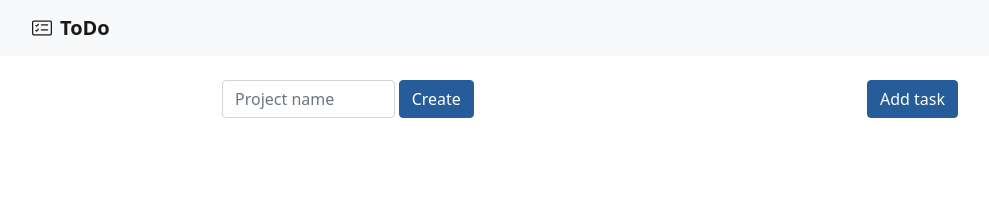
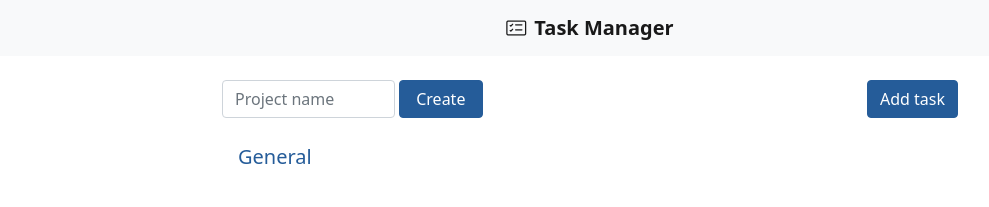
Before and after one commit to cyonii/todo-app, a website built with webpack: page src/index.html in a window 1280 px wide. Shown: the whole page, without its empty margins (50-1039 px from the left). Built offline with nearby package versions, Linux system fonts and the light colour scheme.

Commit message:
Store and retrieve projects in localStorage

```diff
--- a/package.json
+++ b/package.json
@@ -26,6 +26,8 @@
   },
   "dependencies": {
     "bootstrap": "^5.0.0-beta3",
-    "bootstrap-icons": "^1.4.1"
+    "bootstrap-icons": "^1.4.1",
+    "date-fns": "^2.19.0",
+    "lodash": "^4.17.21"
   }
 }
--- a/src/index.html
+++ b/src/index.html
@@ -11,29 +11,36 @@
 <body>
   <header>
     <nav class="navbar navbar-light bg-light">
-      <div class="container">
-        <a class="navbar-brand d-flex align-items-center" href="#">
+      <div class="container-lg">
+        <a class="navbar-brand user-select-none d-flex align-items-center mx-auto" href="/">
           <i class="bi bi-card-checklist me-2"></i>
-          <strong>ToDo</strong>
+          <strong>Task Manager</strong>
         </a>
       </div>
     </nav>
   </header>
   <main>
-    <div class="container">
+    <div class="container-lg">
       <div class="row justify-content-center">
+        <!-- Projects column -->
         <div class="col-sm-5 col-lg-3 py-4">
-          <form class="row gx-1">
+          <!-- Form row -->
+          <form class="row gx-1 mb-3" id="projectForm">
             <div class="col-8">
               <label class="visually-hidden" for="project">Project</label>
-              <input type="text" class="form-control" id="project" placeholder="Project name">
+              <input type="text" name="name" class="form-control" placeholder="Project name" required>
             </div>
 
             <div class="col-4">
-              <button type="submit" class="btn btn-primary">Create</button>
+              <button type="submit" class="btn btn-primary w-100">Create</button>
             </div>
           </form>
+
+          <!-- Projects - cards -->
+          <div class="nav flex-column nav-pills" id="project-stack" role="tablist" aria-orientation="vertical"></div>
         </div>
+
+        <!-- ToDo column -->
         <div class="col-sm-7 col-lg-5 py-4">
           <div class="d-flex">
             <button class="btn btn-primary ms-auto">Add task</button>
@@ -42,6 +49,9 @@
       </div>
     </div>
   </main>
+
+
+
 </body>
 
 </html>
--- a/src/index.js
+++ b/src/index.js
@@ -1,12 +1,44 @@
 import "./index.html";
 import "./scss/bundle.scss";
-import { Project, ToDo } from "./js/todo.js";
+import { Pill } from "bootstrap";
+import Project from "./js/project";
+import ToDo from "./js/todo";
+import domWorker from "./js/domWorker";
 
-const project = new Project({ name: "General" });
-const todo = new ToDo({
-  title: "Build the UI",
-  description: "Work on the UI of Komrades web app",
-});
+const projectForm = document.getElementById("projectForm");
 
-console.log(project);
-console.log(todo);
+// Always add General project if it's unavailable
+if (localStorage.length < 1) {
+  const generalProject = new Project("General");
+
+  generalProject.on("aftersave", (p) => domWorker.appendProject(p));
+  generalProject.save();
+} else {
+  // Append projects stored on local storage
+  Project.getStoredProjects(true).forEach((project) => {
+    const { name, id } = project;
+    const newProject = new Project(name, id);
+
+    domWorker.appendProject(newProject);
+  });
+}
+
+// const newTodo = new ToDo({
+//   title: "Hello, I am your task manager",
+//   description: "I will help you organize your plan",
+//   dueDate: new Date(),
+//   priority: "low",
+//   notes: "You can delete me when you want",
+// });
+
+projectForm.onsubmit = (event) => {
+  event.preventDefault();
+  const formData = new FormData(event.currentTarget);
+  const newProject = new Project(formData.get("name"));
+
+  if (newProject.save()) {
+    const projects = Project.getStoredProjects(true);
+    domWorker.appendProject(projects[projects.length - 1]);
+  }
+  event.currentTarget.reset();
+};
--- /dev/null
+++ b/src/js/domWorker.js
@@ -0,0 +1,31 @@
+export default (() => {
+  function makeProjectCard(project) {
+    const navBtn = document.createElement("button");
+
+    navBtn.classList.add("nav-link", "lead", "text-primay", "text-start");
+    navBtn.innerText = project.name;
+    setAttributes(navBtn, {
+      type: "button",
+      id: project.id,
+      "data-bs-toggle": "pill",
+      role: "tab",
+    });
+
+    return navBtn;
+  }
+
+  function appendProject(project) {
+    const projectStack = document.getElementById("project-stack");
+    const projectCard = makeProjectCard(project);
+
+    projectStack.appendChild(projectCard);
+  }
+
+  function setAttributes(el, attrs) {
+    for (var key in attrs) {
+      el.setAttribute(key, attrs[key]);
+    }
+  }
+
+  return { appendProject, setAttributes };
+})();
--- /dev/null
+++ b/src/js/project.js
@@ -0,0 +1,48 @@
+import { randomID } from "./utilities";
+import EventEmitter from "events";
+import _ from "lodash";
+
+export default class Project extends EventEmitter {
+  constructor(name, id = null) {
+    super();
+    this.name = name.trim();
+    this.id = id ? id : randomID();
+  }
+
+  exists() {
+    const storedProjects = Project.getStoredProjects(true) || [];
+    const found = storedProjects.find((project) => {
+      return project.name.match(new RegExp(this.name.trim(), "i"));
+    });
+
+    return found ? true : false;
+  }
+
+  isValid() {
+    return !this.exists() && this.name;
+  }
+
+  save() {
+    if (this.isValid()) {
+      const saveData = _.pick(this, ["name", "id"]);
+      const projects = Project.getStoredProjects(true) || [];
+
+      projects.push(saveData);
+
+      localStorage.setItem("projects", JSON.stringify(projects));
+      this.emit("aftersave", this);
+      return true;
+    }
+    return false;
+  }
+
+  delete() {
+    // localStorage.removeItem(this.name);
+  }
+
+  static getStoredProjects(parse = false) {
+    const projects = localStorage.getItem("projects");
+    if (projects && parse) return JSON.parse(projects);
+    return projects;
+  }
+}
--- a/src/js/todo.js
+++ b/src/js/todo.js
@@ -1,10 +1,4 @@
-export class Project {
-  constructor(props) {
-    this.name = props.name;
-  }
-}
-
-export class ToDo {
+export default class {
   constructor(props) {
     this.title = props.title;
     this.description = props.description;
--- /dev/null
+++ b/src/js/utilities.js
@@ -0,0 +1,3 @@
+export function randomID() {
+  return Math.floor(Math.random(425367) * 10000000000);
+}
```
Also changed, not shown: dist/bundle.js, dist/index.html, 2 other files.
